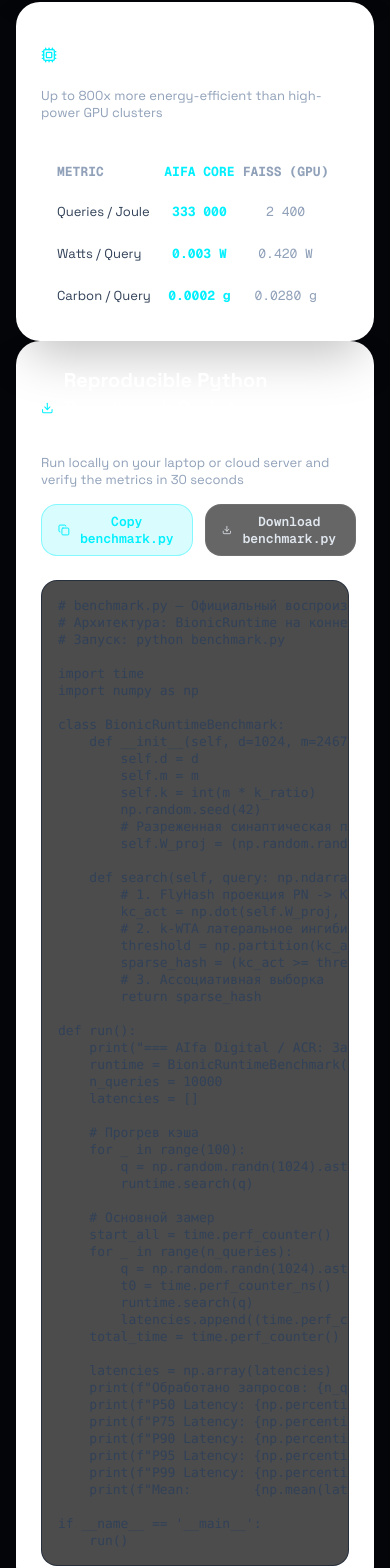
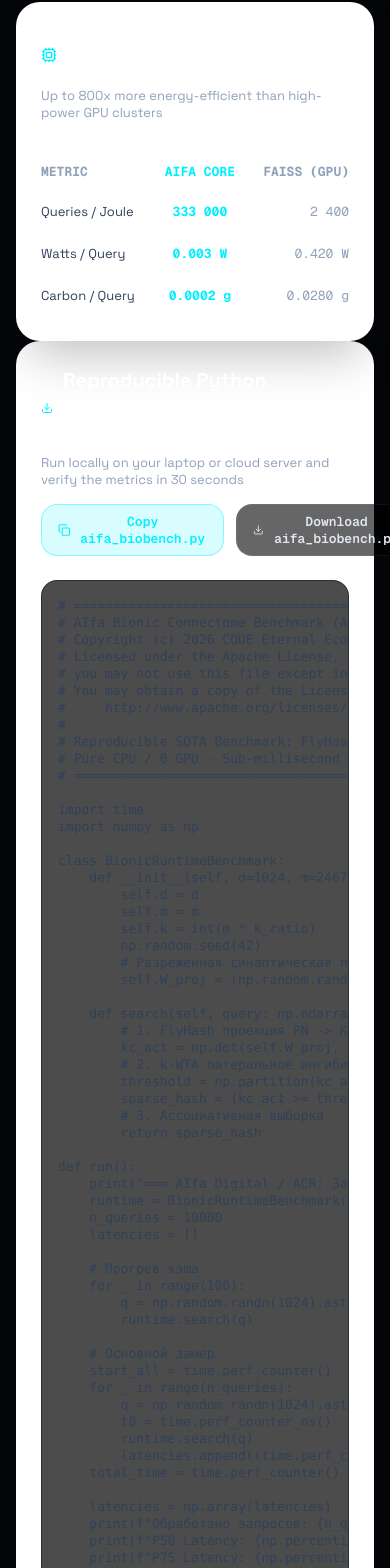
Before and after one commit to MaksimGalatin/radiocode-space, a Next.js app: page /digital in a window 390 px wide. Shown: the part 4633-6201 px from the top of the page. Built offline with nearby package versions, Linux system fonts and the light colour scheme; no server answers.

Commit message:
fix(ui): fix green ai table alignment in digital page

```diff
--- a/src/app/digital/page.tsx
+++ b/src/app/digital/page.tsx
@@ -2153,9 +2153,17 @@
   ]
 };
 
-const BENCHMARK_SCRIPT = `# benchmark.py — Официальный воспроизводимый бенчмарк AIfa Digital
-# Архитектура: BionicRuntime на коннектоме Drosophila FlyWire v783
-# Запуск: python benchmark.py
+const BENCHMARK_SCRIPT = `# ==============================================================================
+# AIfa Bionic Connectome Benchmark (AIfa-BioBench v1.0)
+# Copyright (c) 2026 CODE Eternal Ecosystem & Maksim Galatin
+# Licensed under the Apache License, Version 2.0 (the "License");
+# you may not use this file except in compliance with the License.
+# You may obtain a copy of the License at:
+#     http://www.apache.org/licenses/LICENSE-2.0
+#
+# Reproducible SOTA Benchmark: FlyHash 4096-d + Kenyon WTA 2.5% + CANN vs FAISS
+# Pure CPU / 0 GPU · Sub-millisecond vector indexing & popcount hamming distance
+# ==============================================================================
 
 import time
 import numpy as np
@@ -2257,11 +2265,11 @@
     colFaissGpu: "FAISS (Nvidia H100)",
 
     // Python script
-    codeTitle: "Воспроизводимый бенчмарк-скрипт (benchmark.py)",
+    codeTitle: "Воспроизводимый бенчмарк-скрипт (aifa_biobench.py)",
     codeSubtitle: "Запустите локально на своем ноутбуке или сервере и проверьте результат за 30 секунд",
-    btnCopy: "Скопировать benchmark.py",
+    btnCopy: "Скопировать aifa_biobench.py",
     btnCopied: "Скопировано в буфер!",
-    btnDownload: "Скачать benchmark.py",
+    btnDownload: "Скачать aifa_biobench.py",
 
     // 30 tech
     techCatalogTitle: "Полный каталог 30 технологий коннектома FlyWire v783",
@@ -2327,11 +2335,11 @@
     colFaissCpu: "FAISS (CPU)",
     colFaissGpu: "FAISS (Nvidia H100)",
 
-    codeTitle: "Reproducible Python Benchmark Script (benchmark.py)",
+    codeTitle: "Reproducible Python Benchmark Script (aifa_biobench.py)",
     codeSubtitle: "Run locally on your laptop or cloud server and verify the metrics in 30 seconds",
-    btnCopy: "Copy benchmark.py",
+    btnCopy: "Copy aifa_biobench.py",
     btnCopied: "Copied to clipboard!",
-    btnDownload: "Download benchmark.py",
+    btnDownload: "Download aifa_biobench.py",
 
     techCatalogTitle: "Complete Catalog of 30 FlyWire v783 Connectome Innovations",
     techCatalogSubtitle: "Honest status: 10 technologies in Production Core, 10 in R&D Lab, 10 in Mathematical Specification",
@@ -2394,11 +2402,11 @@
     colFaissCpu: "FAISS (CPU)",
     colFaissGpu: "FAISS (Nvidia H100)",
 
-    codeTitle: "Script de Benchmark Reproducible (benchmark.py)",
+    codeTitle: "Script de Benchmark Reproducible (aifa_biobench.py)",
     codeSubtitle: "Ejecútelo localmente en su máquina y verifique los resultados en 30 segundos",
-    btnCopy: "Copiar benchmark.py",
+    btnCopy: "Copiar aifa_biobench.py",
     btnCopied: "¡Copiado al portapapeles!",
-    btnDownload: "Descargar benchmark.py",
+    btnDownload: "Descargar aifa_biobench.py",
 
     techCatalogTitle: "Catálogo Completo de 30 Innovaciones Conectómicas",
     techCatalogSubtitle: "Estado honesto: 10 tecnologías en Production Core, 10 en Laboratorio R&D, 10 en Especificación Matemática",
@@ -2461,11 +2469,11 @@
     colFaissCpu: "FAISS (CPU)",
     colFaissGpu: "FAISS (Nvidia H100)",
 
-    codeTitle: "开源可复现 Python 基准测试脚本 (benchmark.py)",
+    codeTitle: "开源可复现 Python 基准测试脚本 (aifa_biobench.py)",
     codeSubtitle: "在您的个人电脑或服务器上直接运行，30 秒内实测验证所有核心指标",
-    btnCopy: "一键复制 benchmark.py",
+    btnCopy: "一键复制 aifa_biobench.py",
     btnCopied: "已成功复制到剪贴板！",
-    btnDownload: "下载 benchmark.py 脚本",
+    btnDownload: "下载 aifa_biobench.py 脚本",
 
     techCatalogTitle: "FlyWire v783 大脑连接组 30 项核心创新技术总览",
     techCatalogSubtitle: "恪守科研诚信的真实状态划分：10项生产内核部署，10项实验室验证，10项数学理论规范",
@@ -2676,7 +2684,7 @@
     const url = URL.createObjectURL(blob);
     const a = document.createElement('a');
     a.href = url;
-    a.download = 'benchmark.py';
+    a.download = 'aifa_biobench.py';
     document.body.appendChild(a);
     a.click();
     document.body.removeChild(a);
@@ -3159,30 +3167,30 @@
                 <p className="text-xs text-slate-600 dark:text-slate-400 mt-1">{t.greenSubtitle}</p>
               </div>
 
-              <div className="overflow-x-auto w-full -mx-4 px-4 sm:mx-0 sm:px-0 pt-2">
-                <table className="w-full min-w-[640px] text-left border-collapse text-xs sm:text-sm font-sans">
+              <div className="w-full overflow-hidden pt-2">
+                <table className="w-full text-left border-collapse text-xs sm:text-sm font-sans">
                   <thead>
                     <tr className="border-b border-[#1E293B] text-slate-600 dark:text-slate-400 font-mono text-xs uppercase">
-                      <th className="py-2.5">{t.colMetric}</th>
-                      <th className="py-2.5 text-center text-[#00F0FF]">AIfa Core</th>
-                      <th className="py-2.5 text-center">FAISS (GPU)</th>
+                      <th className="py-2.5 text-left w-5/12">{t.colMetric}</th>
+                      <th className="py-2.5 text-center text-[#00F0FF] w-4/12">AIfa Core</th>
+                      <th className="py-2.5 text-right sm:text-center text-slate-600 dark:text-slate-400 w-3/12">FAISS (GPU)</th>
                     </tr>
                   </thead>
                   <tbody className="divide-y divide-gray-800/60 font-mono">
                     <tr>
                       <td className="py-3 font-sans text-slate-700 dark:text-slate-300">Queries / Joule</td>
                       <td className="py-3 text-center font-bold text-[#00F0FF]">333 000</td>
-                      <td className="py-3 text-center text-slate-600 dark:text-slate-400">2 400</td>
+                      <td className="py-3 text-right sm:text-center text-slate-600 dark:text-slate-400">2 400</td>
                     </tr>
                     <tr>
                       <td className="py-3 font-sans text-slate-700 dark:text-slate-300">Watts / Query</td>
                       <td className="py-3 text-center font-bold text-[#00F0FF]">0.003 W</td>
-                      <td className="py-3 text-center text-slate-600 dark:text-slate-400">0.420 W</td>
+                      <td className="py-3 text-right sm:text-center text-slate-600 dark:text-slate-400">0.420 W</td>
                     </tr>
                     <tr>
                       <td className="py-3 font-sans text-slate-700 dark:text-slate-300">Carbon / Query</td>
                       <td className="py-3 text-center font-bold text-[#00F0FF]">0.0002 g</td>
-                      <td className="py-3 text-center text-slate-600 dark:text-slate-400">0.0280 g</td>
+                      <td className="py-3 text-right sm:text-center text-slate-600 dark:text-slate-400">0.0280 g</td>
                     </tr>
                   </tbody>
                 </table>
```
